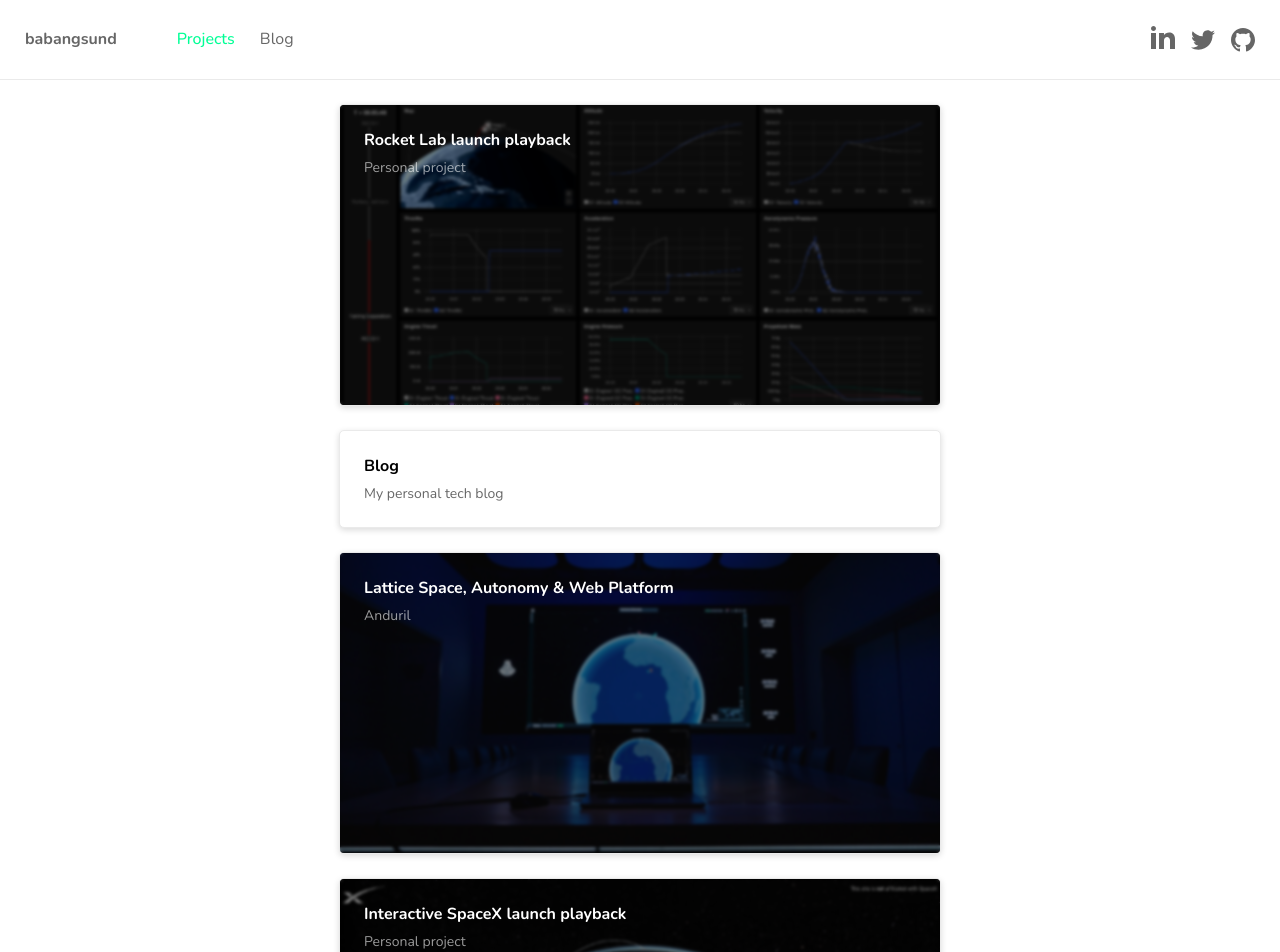
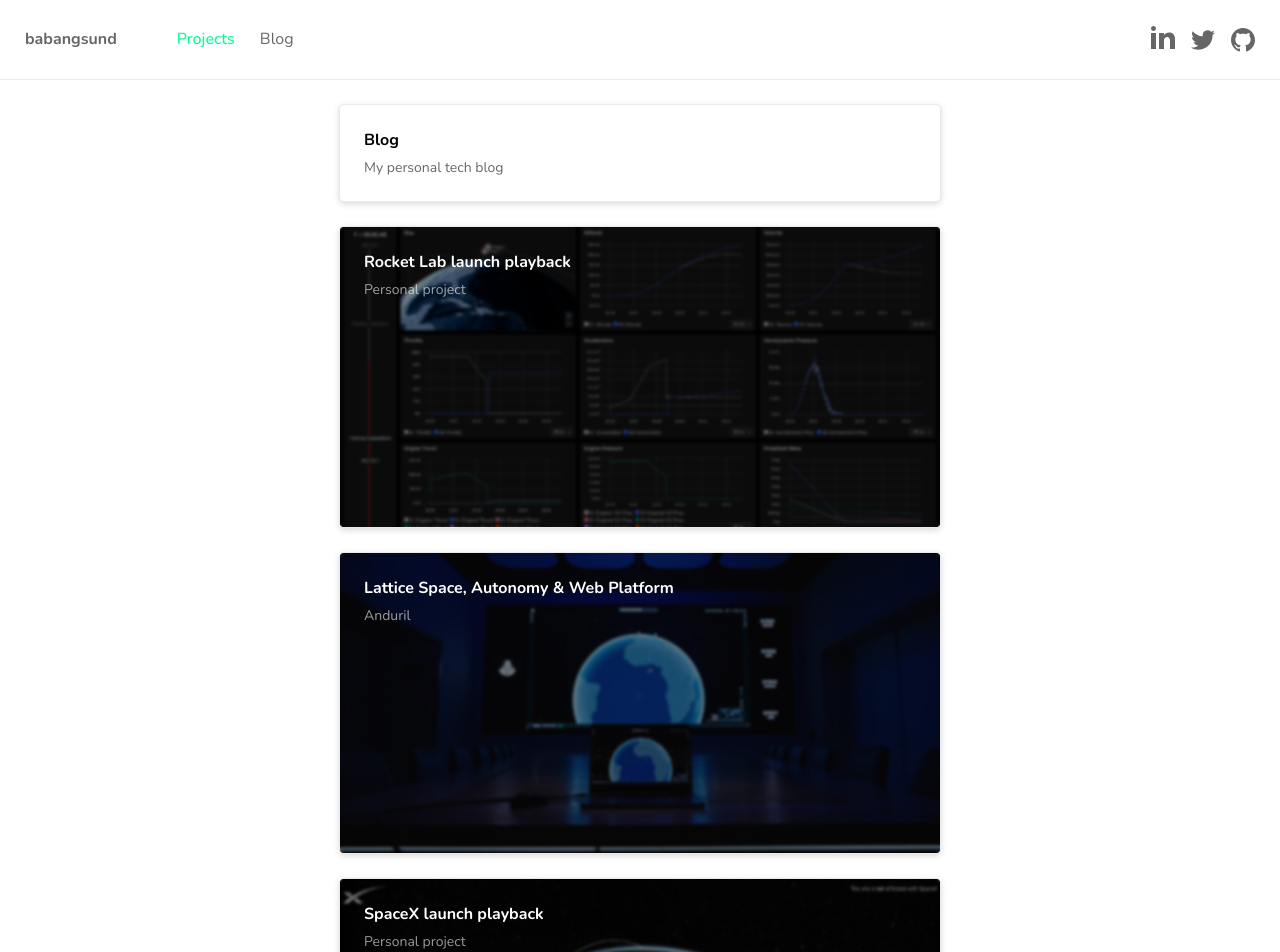
Before and after one commit to babangsund/babangsund.com, a Next.js app: page / in a window 1280 px wide. Shown: the top 952 px of the page. Built offline with nearby package versions, Linux system fonts and the light colour scheme.

Commit message:
blog on top

```diff
--- a/pages/index.tsx
+++ b/pages/index.tsx
@@ -2,17 +2,17 @@
 import styles from "@/styles/Home.module.scss";
 
 const cards = [
+  {
+    href: "/blog",
+    title: "Blog",
+    description: "My personal tech blog",
+  },
   {
     href: "https://notrocketlablaunches.com/",
     title: "Rocket Lab launch playback",
     description: "Personal project",
     backgroundImg: "/projects/notrocketlablaunches.com.png",
     backgroundImgPriority: true,
-  },
-  {
-    href: "/blog",
-    title: "Blog",
-    description: "My personal tech blog",
   },
   {
     href: "https://www.anduril.com/mission-autonomy/",
@@ -23,7 +23,7 @@
   },
   {
     href: "https://notspacexlaunches.com/",
-    title: "Interactive SpaceX launch playback",
+    title: "SpaceX launch playback",
     description: "Personal project",
     backgroundImg: "/projects/notspacexlaunches.com.png",
     backgroundImgPriority: true,
```
